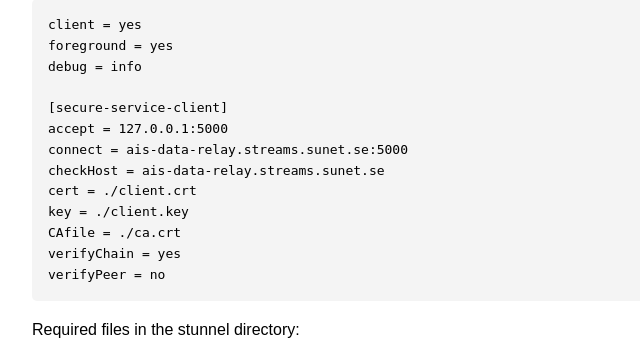
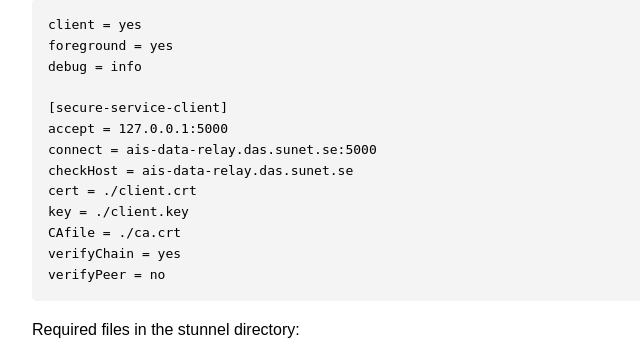
Before and after one commit to SUNET/ais_data_relay, a FastAPI app: page / in a window 1280 px wide. Shown: the part 464-806 px from the top of the page, without its empty margins (0-640 px from the left). Run offline with FastAPI, Linux system fonts and the light colour scheme; parts of the project's set-up code (start-up, migrations or seed data) failed here and were passed over.

Commit message:
Update docs & add scripts

```diff
--- a/app/templates/index.html
+++ b/app/templates/index.html
@@ -44,8 +44,8 @@
 
 [secure-service-client]
 accept = 127.0.0.1:5000
-connect = ais-data-relay.streams.sunet.se:5000
-checkHost = ais-data-relay.streams.sunet.se
+connect = ais-data-relay.das.sunet.se:5000
+checkHost = ais-data-relay.das.sunet.se
 cert = ./client.crt
 key = ./client.key
 CAfile = ./ca.crt
```
Also changed, not shown: TODO.md (+3 -2 lines), connector/readme.md, readme.md, 2 other files.
